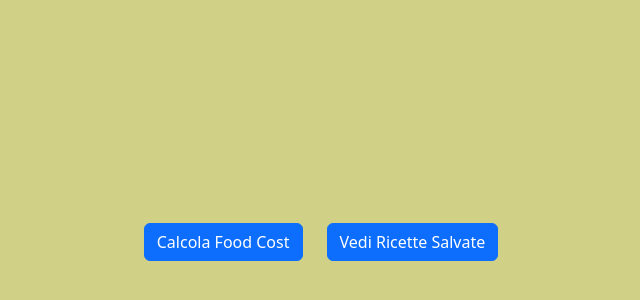
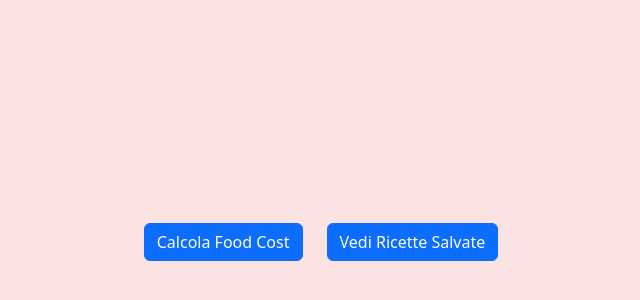
Before and after one commit to andreafay/food-cost, a React (Vite) app: page / in a window 1280 px wide. Shown: the part 158-458 px from the top of the page, without its empty margins (319-959 px from the left). Built offline with nearby package versions, Linux system fonts and the light colour scheme.

Commit message:
updated bg color

```diff
--- a/src/index.css
+++ b/src/index.css
@@ -16,7 +16,7 @@ body {
   justify-content: center;
   min-width: 320px;
   min-height: 100vh;
-  background-color: rgb(208, 208, 134);
+  background-color: #FCE3E3;
 }
 
 h1 {
```
